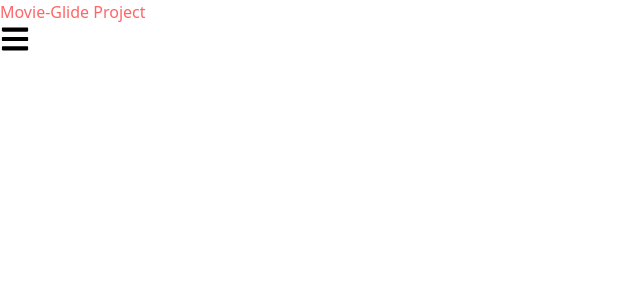
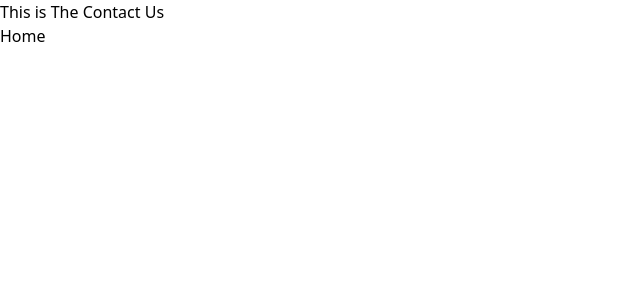
Before and after one commit to alx-software-engineer/movieGlide, a React (Vite) app in the folder movie-glide/: page /contactUs in a window 1280 px wide. Shown: the top 300 px of the page, without its empty margins (0-640 px from the left). Built offline with nearby package versions, Linux system fonts and the light colour scheme.

Commit message:
Create Hambuger with toggle

```diff
--- a/movie-glide/package.json
+++ b/movie-glide/package.json
@@ -14,6 +14,7 @@
     "react": "^19.1.1",
     "react-dom": "^19.1.1",
     "react-icons": "^5.5.0",
+    "react-router-dom": "^7.8.2",
     "tailwindcss": "^4.1.12",
     "zustand": "^5.0.8"
   },
--- a/movie-glide/src/App.jsx
+++ b/movie-glide/src/App.jsx
@@ -1,14 +1,21 @@
-import './App.css'
-import Hambuger from './Components/Hambuger'
+import { BrowserRouter, Routes, Route } from 'react-router-dom'
+import Home from './Components/Home'
+import AboutUs from './Components/AboutUs'
+import ContactUs from './Components/ContactUs'
+import Navigation from './Components/Navigation'
+import './App.css';
 
 function App() {
 
   return (
-    <div>
-
-      <h1 className='text-red-400'>Movie-Glide Project</h1>
-      <Hambuger />
-    </div>
+    <BrowserRouter>
+      <Routes>
+        <Route path="/" element={<Home />} />
+        <Route path="/aboutUs" element={<AboutUs />} />
+        <Route path="/contactUs" element={<ContactUs />} />
+        <Route path="/navlinks" element={<Navigation />} />
+      </Routes>
+    </BrowserRouter>
   )
 }
 
--- a/movie-glide/src/Components/AboutUs.jsx
+++ b/movie-glide/src/Components/AboutUs.jsx
@@ -0,0 +1,7 @@
+function AboutUs() {
+    return (
+        <h1>This is The AboutUs page</h1>
+    )
+}
+
+export default AboutUs;
--- a/movie-glide/src/Components/ContactUs.jsx
+++ b/movie-glide/src/Components/ContactUs.jsx
@@ -0,0 +1,18 @@
+import { Link } from "react-router-dom";
+
+function ContactUs() {
+    return (
+
+        <div>
+            <h1>This is The Contact Us</h1>
+
+             <nav>
+                <Link to={"/"}>Home</Link>
+            </nav>
+        </div>
+
+
+    )
+}
+
+export default ContactUs;
--- a/movie-glide/src/Components/Hambuger.jsx
+++ b/movie-glide/src/Components/Hambuger.jsx
@@ -10,8 +10,10 @@ function Hambuger() {
 
     return (
         <div>
-            {visible ? <FaBars className="text-3xl" onClick={toggleNavLinks} />  : <h1>Hi</h1>}
 
+            <button onClick={toggleNavLinks}>
+                {visible ? <FaBars className="text-3xl" />  : "Hi"}
+            </button>
 
         </div>
 
--- a/movie-glide/src/Components/Home.jsx
+++ b/movie-glide/src/Components/Home.jsx
@@ -0,0 +1,21 @@
+import { Link } from "react-router-dom";
+import Navigation from "./Navigation";
+
+
+function Home() {
+    return (
+       <div>
+        <div>
+             <h1 className="text-red-600">Movie Glide</h1>
+             <Navigation />
+        </div>
+
+
+            {/* <nav>
+                <Link to={"/navlinks"}>Nav Links</Link>
+            </nav> */}
+       </div>
+    )
+}
+
+export default Home;
--- /dev/null
+++ b/movie-glide/src/Components/Navigation.jsx
@@ -0,0 +1,30 @@
+import { Link } from "react-router-dom";
+import { FaBars, FaTimes } from "react-icons/fa";
+import { useState } from "react";
+
+
+
+function Navigation() {
+
+
+    const [isOpen, setIsopen] = useState(false);
+    function toggle() {
+        setIsopen(!isOpen);
+    };
+
+
+
+    return (
+        <div className="relative flex flex-col">
+             <button type="button" className="absolute right-0" onClick={toggle}>{isOpen ? <FaTimes className="text-4xl" /> : <FaBars className="text-4xl" />}</button>
+              <nav className={`absolute top-8 right-0 overflow-hidden transition-all duration-300 ease-out flex flex-col bg-amber-300 gap-2 text-center  ${isOpen ? "max-h-48" : "max-h-0"}`}>
+                <Link to={"/"} className="">Home</Link>
+                <Link to={"/aboutUs"}>About Us</Link>
+                <Link to={"/contactUs"}>Contact Us</Link>
+            </nav>
+        </div>
+
+    )
+}
+
+export default Navigation;
```
Also changed, not shown: 1 other file (tests, documents, lock files or other folders).
